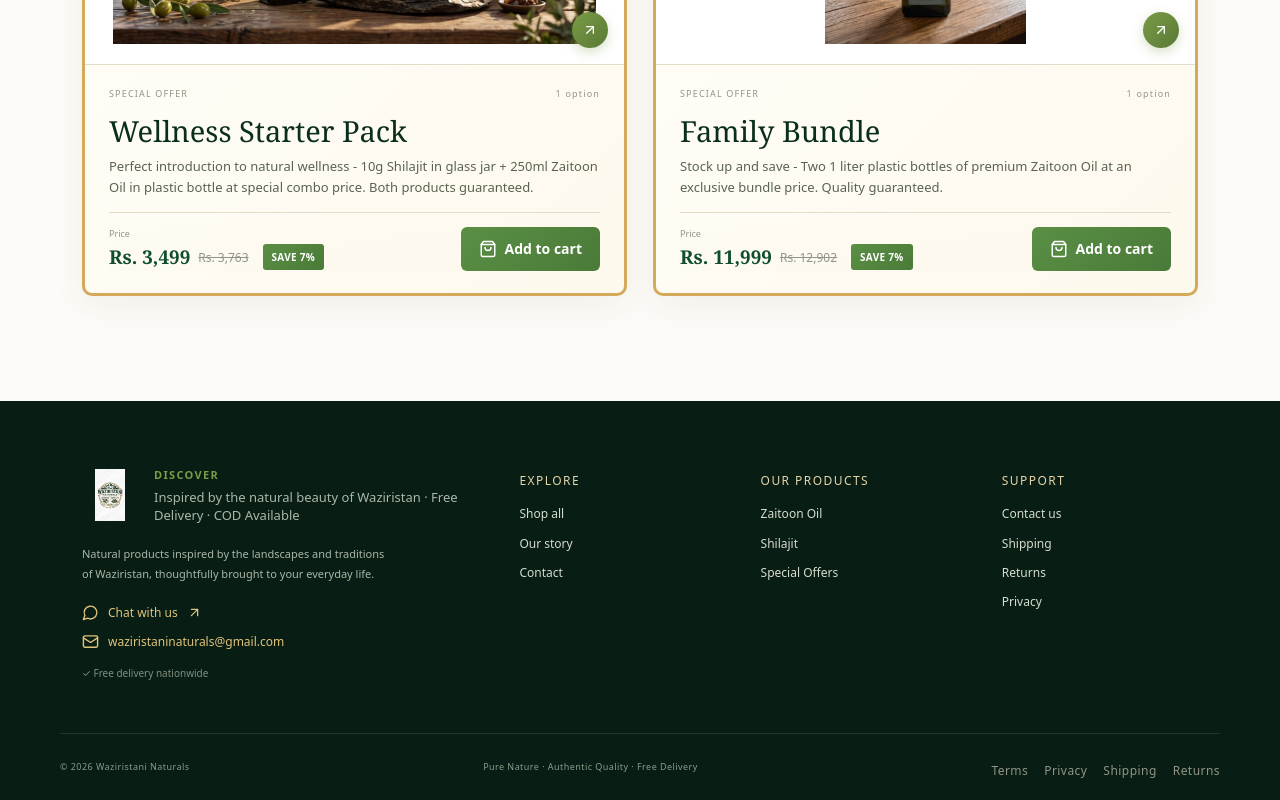
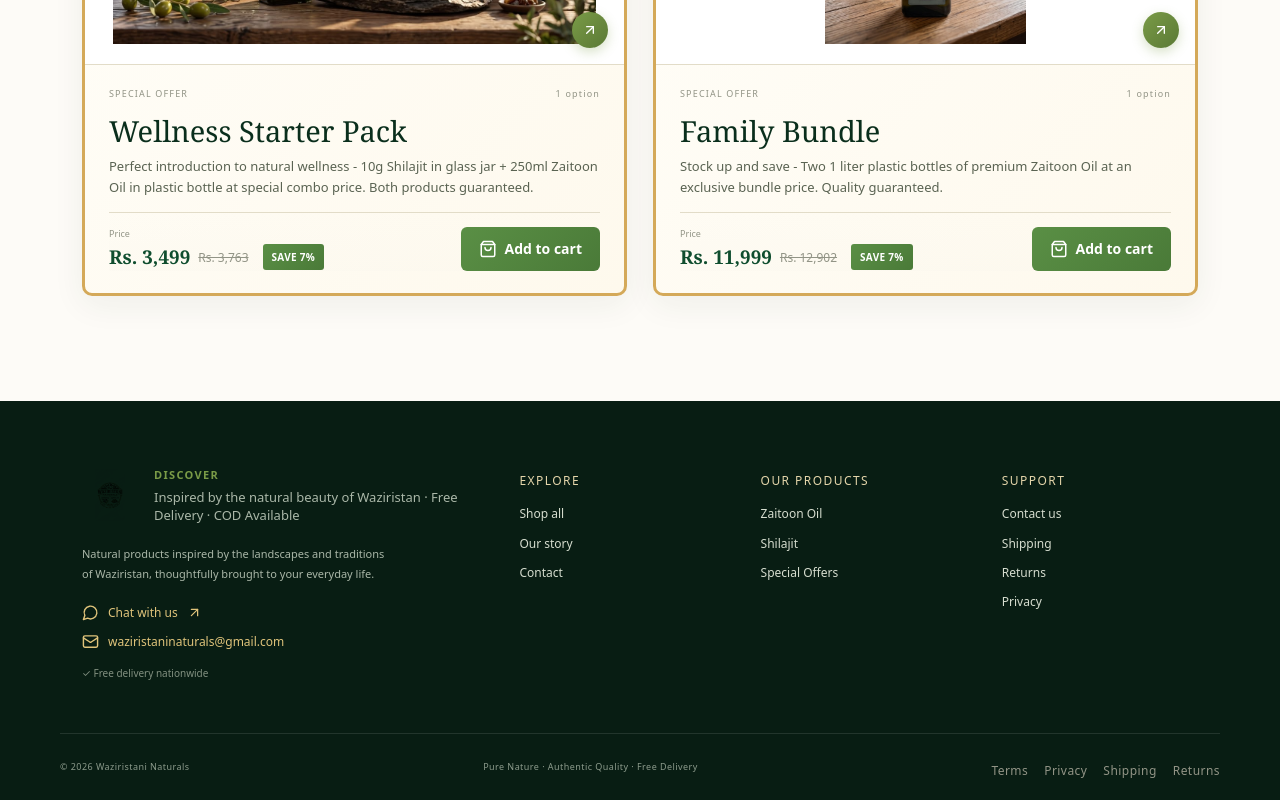
Before and after one commit to Nabeelalam007/Waziristaninaturals, a Next.js app: page /shop in a window 1280 px wide. Shown: the part 1398-2198 px from the top of the page. Built offline with nearby package versions, Linux system fonts and the light colour scheme.

Commit message:
Remove white background from footer logo
- Added mixBlendMode: multiply to footer logo
- Logo now blends seamlessly with dark green footer background
- Maintains consistency with navbar and hero logo styling

```diff
--- a/src/components/Footer.tsx
+++ b/src/components/Footer.tsx
@@ -40,7 +40,8 @@ export default function Footer() {
                   objectFit: 'contain',
                   width: '100%',
                   height: '100%',
-                  borderRadius: '8px'
+                  borderRadius: '8px',
+                  mixBlendMode: 'multiply'
                 }}
                 priority
                 unoptimized
```
